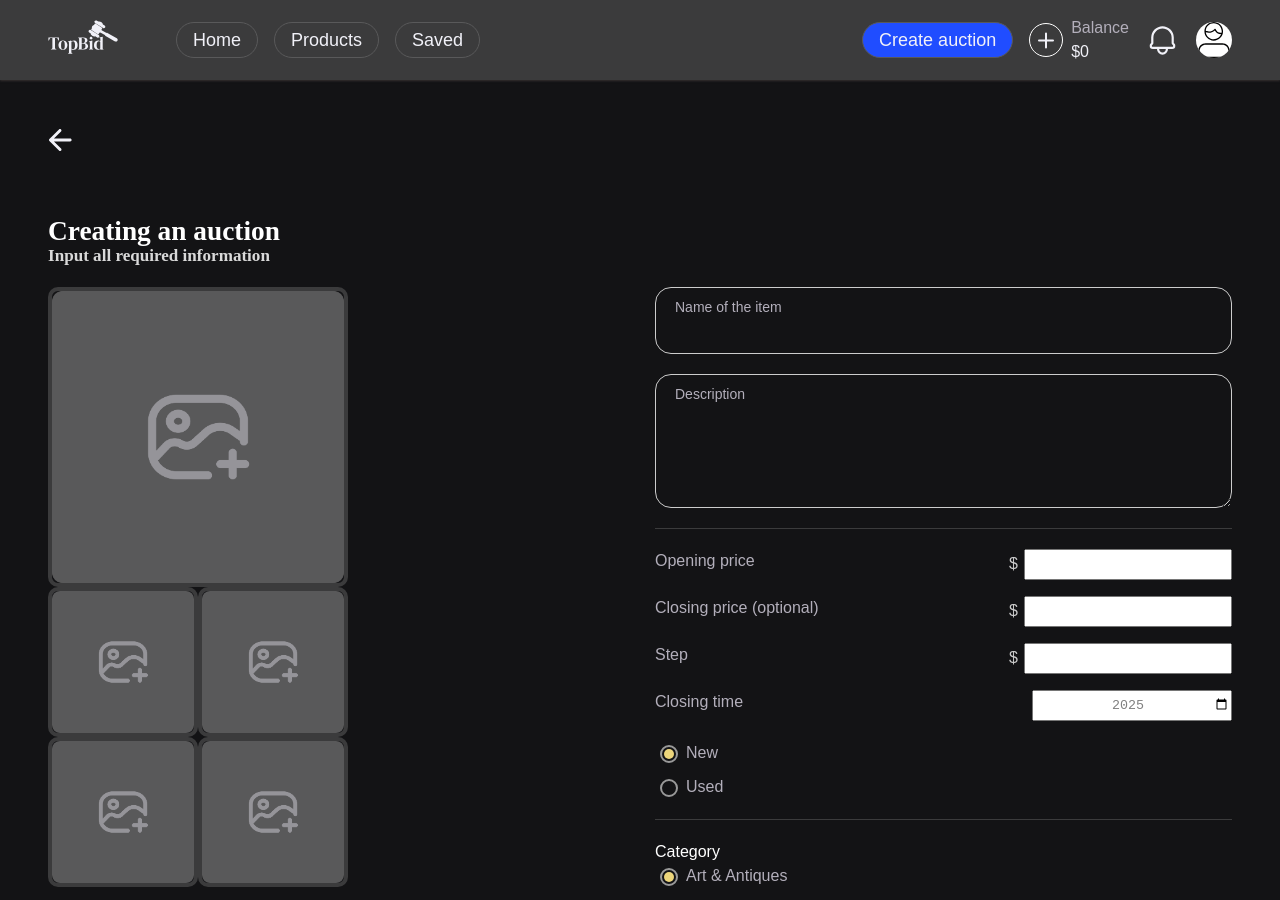
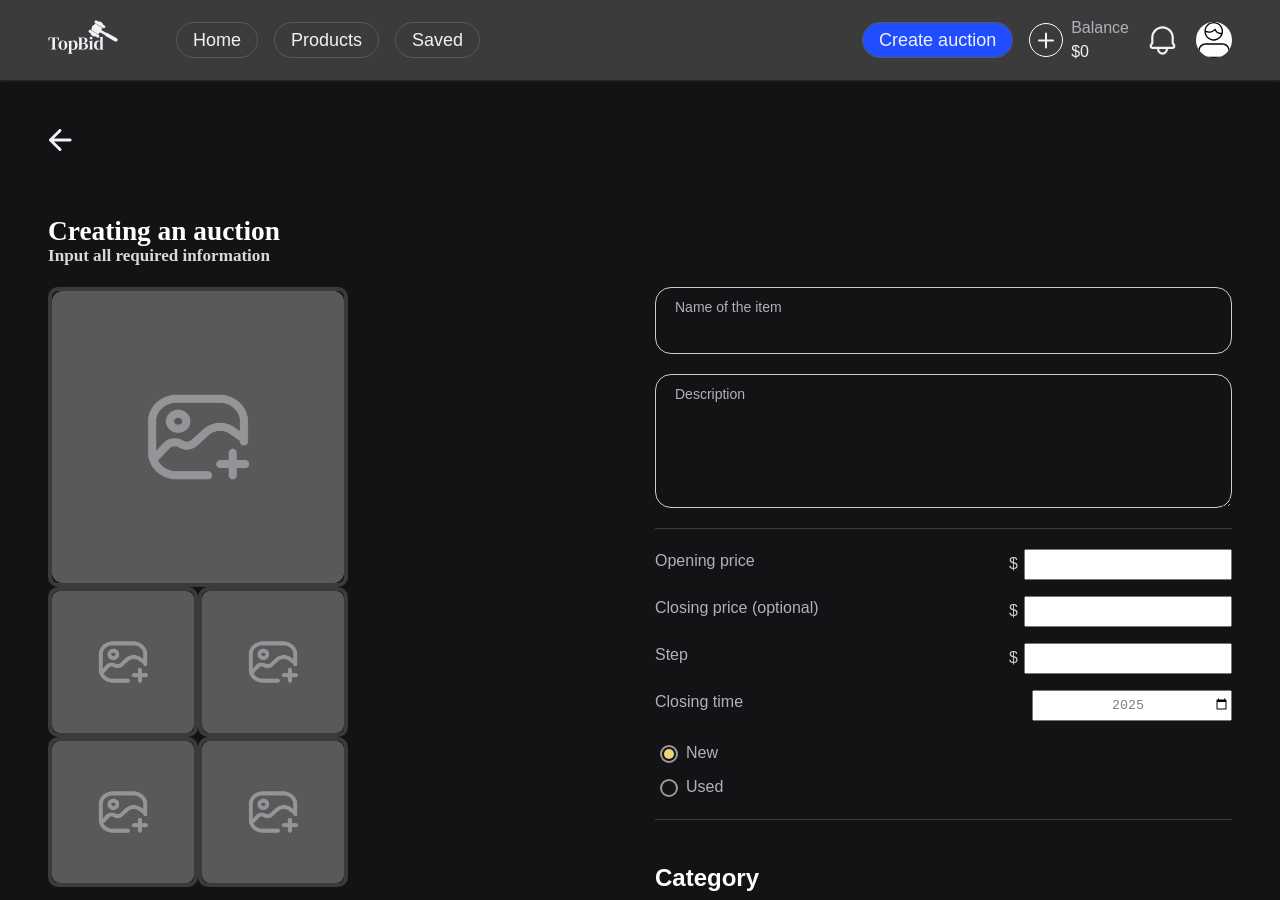
Before and after one commit to Eater228/team-project-fe, a React (Vite) app: page /#/create in a window 1280 px wide. Shown: the top 900 px of the page. Built offline with nearby package versions, Linux system fonts and the light colour scheme; a web font is replaced by a local one.

Commit message:
Fix tag semants

```diff
--- a/src/Component/CreatePage/CreatePage.tsx
+++ b/src/Component/CreatePage/CreatePage.tsx
@@ -339,7 +339,7 @@ export const CreatePage: React.FC = () => {
           </div>
           <div className={styles.fullWidthLine}></div>
           <div className={styles.formGroupRadio}>
-            <label>Category</label>
+            <h2>Category</h2>
             <div className={styles.radioGroup}>
               {categories.map((cat) => (
                 <label key={cat}>
```
